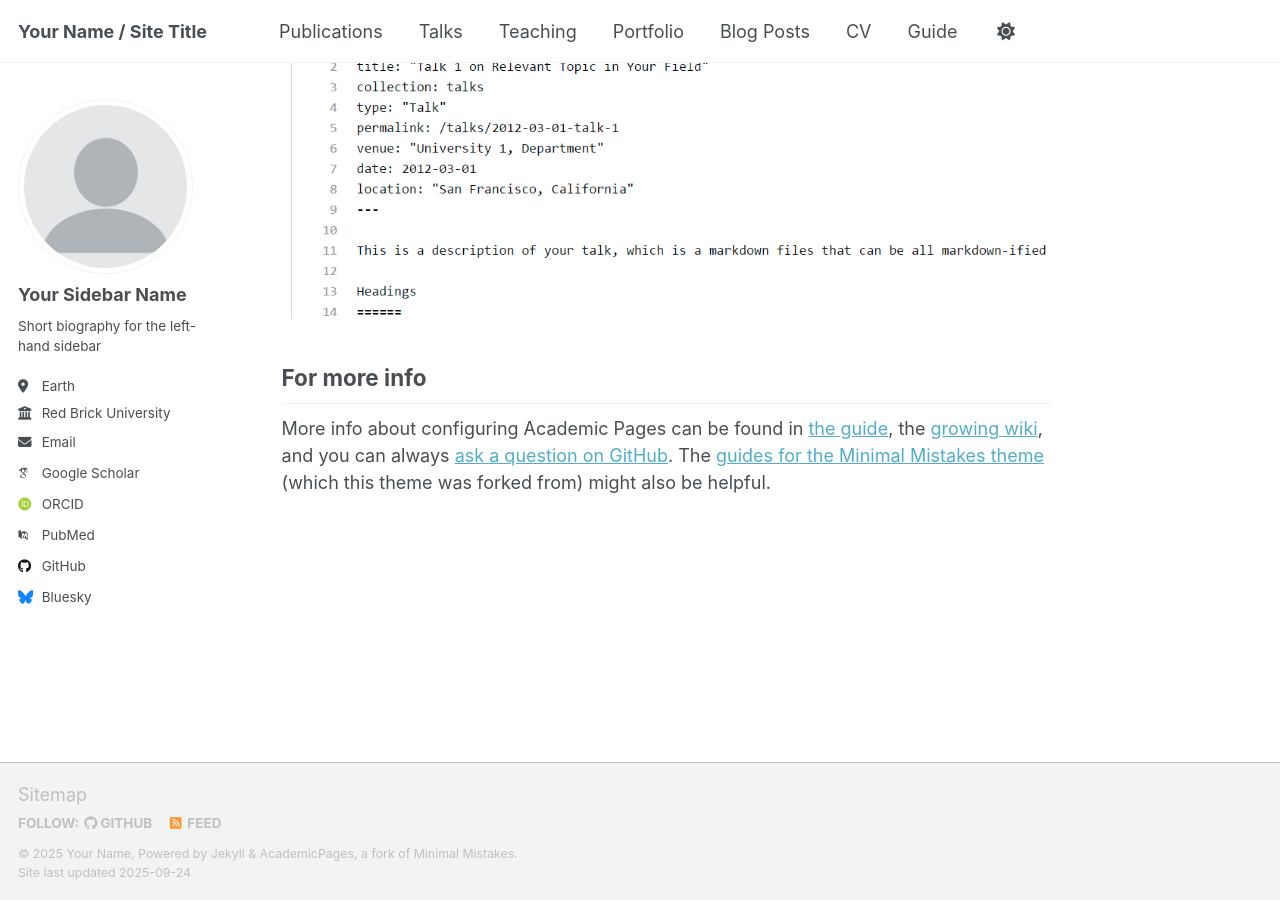
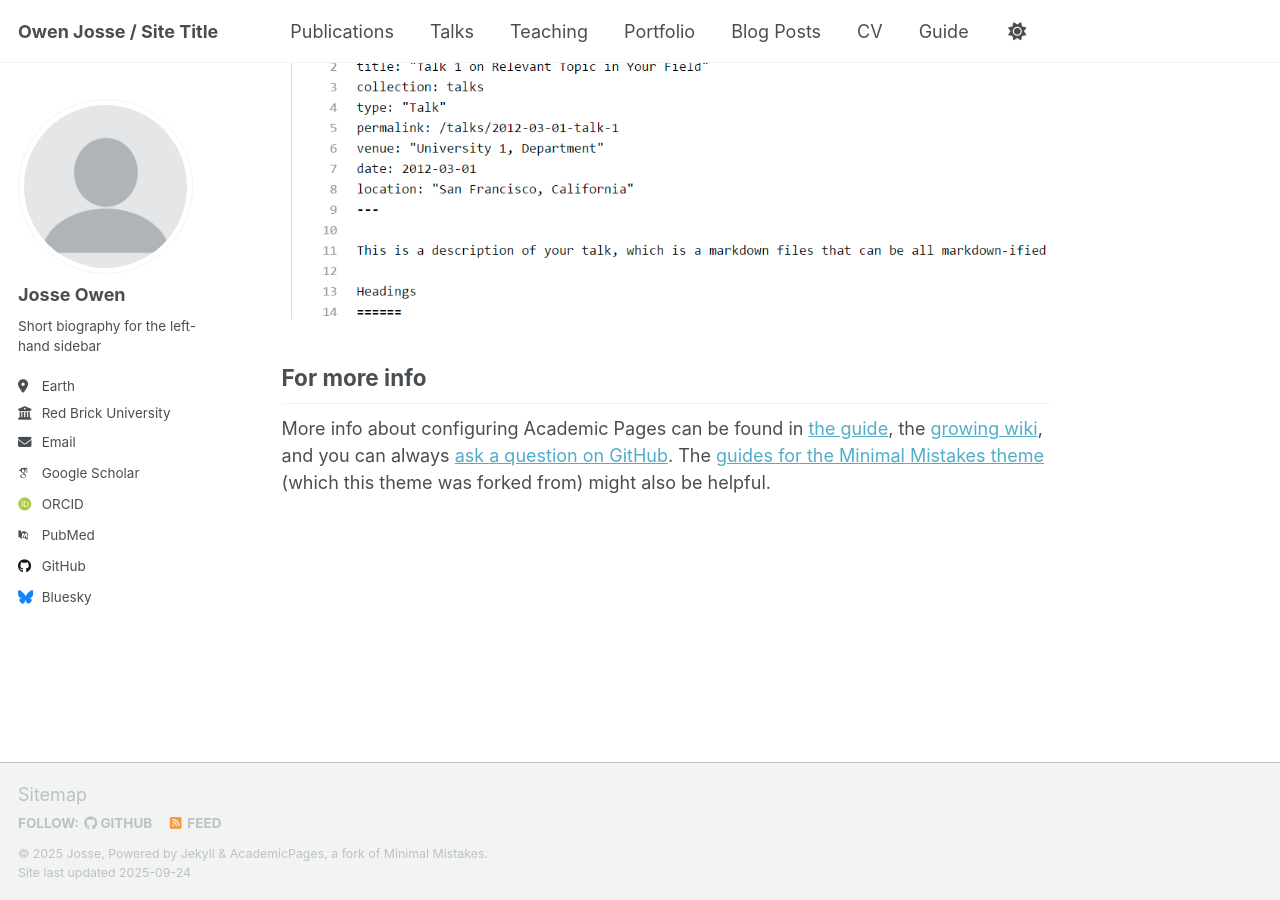
Before and after one commit to owenjosse/owenjosse.github.io, a Jekyll site: the page built from _pages/about.md, in a window 1280 px wide and 900 px high, scrolled down 2880 px. Built offline with Jekyll 4.4.1, drawn with Linux system fonts in a browser that asks for light colours; some web fonts are replaced; a script that is not in the unit is left out.

Commit message:
Update site configuration with personal details

```diff
--- a/_config.yml
+++ b/_config.yml
@@ -9,14 +9,14 @@
 # Basic Site Settings
 locale                   : "en-US"
 site_theme               : "default" # Currently available options are "default", "air"
-title                    : "Your Name / Site Title"
+title                    : "Owen Josse / Site Title"
 title_separator          : "-"
-name                     : &name "Your Name"
-description              : &description "Your Name's academic portfolio"   # Update this with a general description of your site, this is the default if not overridden by a page
-url                      : https://academicpages.github.io # The base hostname & protocol for your site e.g. "https://[your GitHub username].github.io",
+name                     : &name "Josse"
+description              : &description "Phd Sutdent in Probability"   # Update this with a general description of your site, this is the default if not overridden by a page
+url                      : https://owenjosse.github.io # The base hostname & protocol for your site e.g. "https://[your GitHub username].github.io",
                                                            # or if you already have some other page hosted on Github then use "https://[your GitHub username].github.io/[Your Repo Name]"
 baseurl                  : "" # the subpath of your site, e.g. "/blog"
-repository               : "academicpages/academicpages.github.io"
+repository               : "owenjosse12/owenjosse.github.io"
 
 # Site Author - The following control what appear as part of the author content on the side bar.
 #               If a field is blank the icon and link will not appear, otherwise it will be shown.
@@ -24,7 +24,7 @@
 author:
   # Biographic information
   avatar           : "profile.png"
-  name             : "Your Sidebar Name"
+  name             : "Josse Owen"
   pronouns         : # example: "she/her"
   bio              : "Short biography for the left-hand sidebar"
   location         : "Earth"
```
